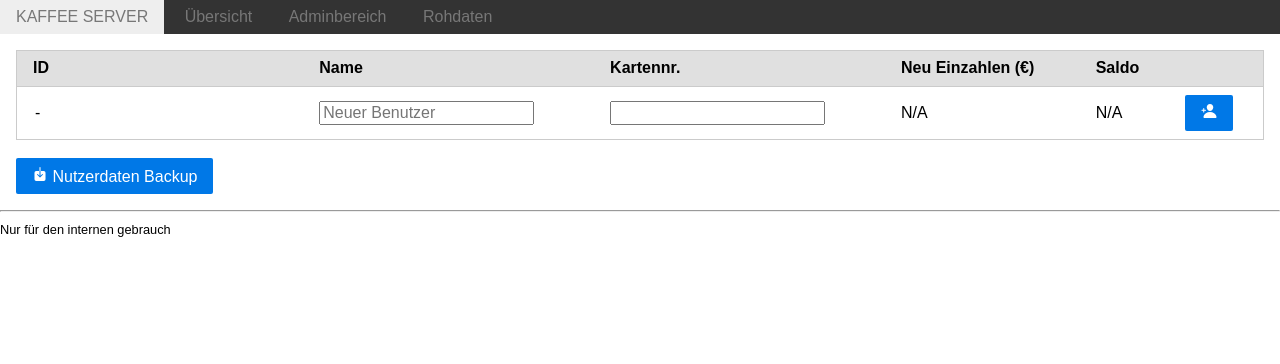
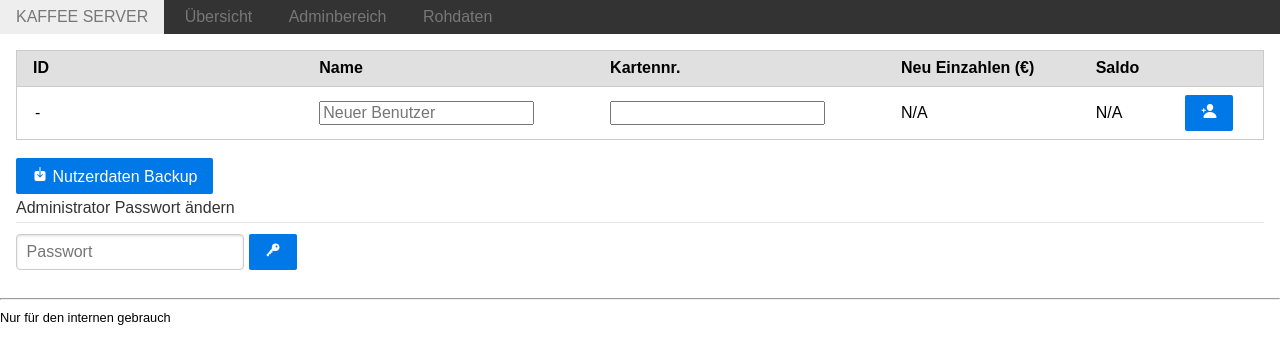
Before and after one commit to j0hax/kaffee-server, a Flask app: page /admin in a window 1280 px wide. Shown: the top 364 px of the page. Run offline with Flask 2, Linux system fonts and the light colour scheme; the visitor is signed in with stand-in values (Sample User, id 1); data that the repository does not hold is empty; parts of the project's set-up code (start-up, migrations or seed data) failed here and were passed over; some libraries are stand-ins or nearby versions.

Commit message:
Implement admin password change

```diff
--- a/main.py
+++ b/main.py
@@ -123,6 +123,24 @@ def unauthorized_callback():
 def admin():
     app.logger.info(f"{request.host} hat den Adminbereich betreten")
     return render_template("admin.html", users=get_users())
+
+
+@app.route("/admin/save/password", methods=["POST"])
+@flask_login.login_required
+def save_admin_password():
+    password = request.form["password"]
+    hashed = bcrypt.hashpw(password.encode(), bcrypt.gensalt())
+
+    username = flask_login.current_user.get_id()
+
+    with get_db() as con:
+        con.cursor().execute(
+            "UPDATE admins SET pw_hash = ? WHERE username = ?",
+            (hashed.decode(), username),
+        )
+        flash("Passwort geändert.")
+
+    return redirect(url_for("admin"))
 
 
 @app.route("/admin/dump/users")
--- a/templates/admin.html
+++ b/templates/admin.html
@@ -57,5 +57,13 @@
 <a href="/admin/dump/users" class="pure-button pure-button-primary" style="margin: 0 auto">
     <ion-icon name="download"></ion-icon> Nutzerdaten Backup
 </a>
-
+<form class="pure-form" action="/admin/save/password" method="post">
+    <fieldset>
+        <legend>Administrator Passwort ändern</legend>
+        <input type="password" placeholder="Passwort" name="password" />
+        <button type="submit" class="pure-button pure-button-primary">
+            <ion-icon name="key"></ion-icon>
+        </button>
+    </fieldset>
+</form>
 {% endblock %}
```
